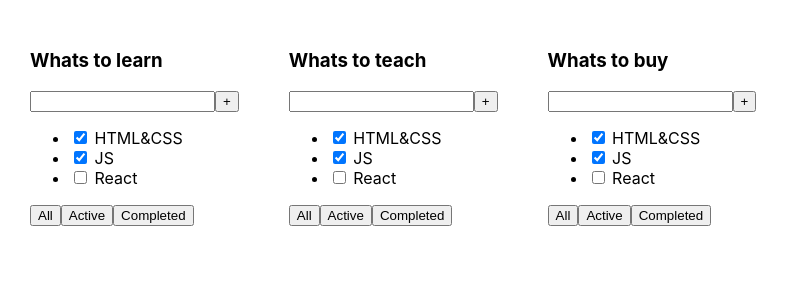
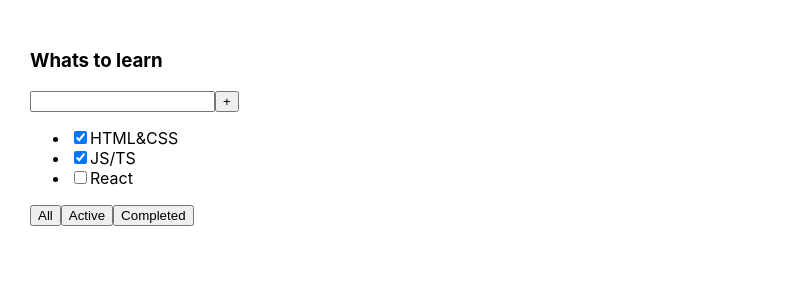
Before and after one commit to maratabdulin/IT-incubator-todo, a React (Create React App) app: page / in a window 1280 px wide. Shown: the top 300 px of the page, without its empty margins (0-789 px from the left). Built offline with nearby package versions, Linux system fonts and the light colour scheme.

Commit message:
add first lesson

```diff
--- a/src/App.tsx
+++ b/src/App.tsx
@@ -2,17 +2,30 @@
 import './App.css';
 import TodoList from "./TodoList";
 
+export type TaskType = {
+    id: number
+    title: string
+    isDone: boolean
+}
+
 function App() {
     const todolistTitle_1 = 'Whats to learn';
-    const todolistTitle_2 = 'Whats to teach';
-    const todolistTitle_3 = 'Whats to buy';
-
+    const todolistTitle_2 = 'Whats to Wear';
+    const todolistTitle_3 = 'Whats to Eat';
+    const tasks: Array<TaskType> = [
+        {id: 1, title: 'HTML&CSS', isDone: true},
+        {id: 2, title: 'JS/TS', isDone: true},
+        {id: 3, title: 'React', isDone: false},
+    ]
 
     return (
         <div className="App">
-            <TodoList title={todolistTitle_1}/>
-            <TodoList title={todolistTitle_2}/>
-            <TodoList title={todolistTitle_3}/>
+            <TodoList
+                title={todolistTitle_1}
+                tasks={tasks}
+            />
+        {/*<TodoList title={todoListTitle_2}*/}
+        {/*<TodoList title={todoListTitle_3}*/}
         </div>
     );
 }
--- a/src/TodoList.tsx
+++ b/src/TodoList.tsx
@@ -1,7 +1,9 @@
 import React from 'react';
+import {TaskType} from "./App";
 
 type TodoListPropsType = {
     title: string
+    tasks: TaskType[]
 }
 
 const TodoList = (props: TodoListPropsType) => {
@@ -13,9 +15,18 @@
                     <button>+</button>
                 </div>
                 <ul>
-                    <li><input type="checkbox" checked={true}/> <span>HTML&CSS</span></li>
-                    <li><input type="checkbox" checked={true}/> <span>JS</span></li>
-                    <li><input type="checkbox" checked={false}/> <span>React</span></li>
+                    <li>
+                        <input type="checkbox" checked={props.tasks[0].isDone}/>
+                        <span>{props.tasks[0].title}</span>
+                    </li>
+                    <li>
+                        <input type="checkbox" checked={props.tasks[1].isDone}/>
+                        <span>{props.tasks[1].title}</span>
+                    </li>
+                    <li>
+                        <input type="checkbox" checked={props.tasks[2].isDone}/>
+                        <span>{props.tasks[2].title}</span>
+                    </li>
                 </ul>
                 <div>
                     <button>All</button>
```
